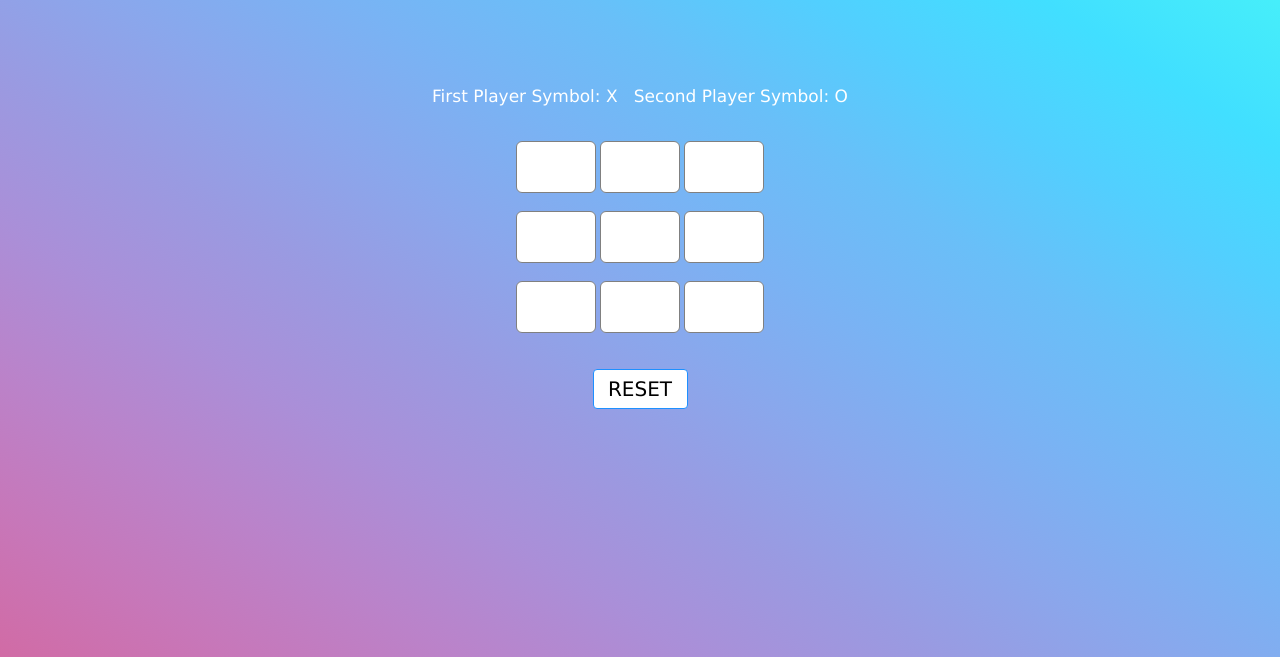
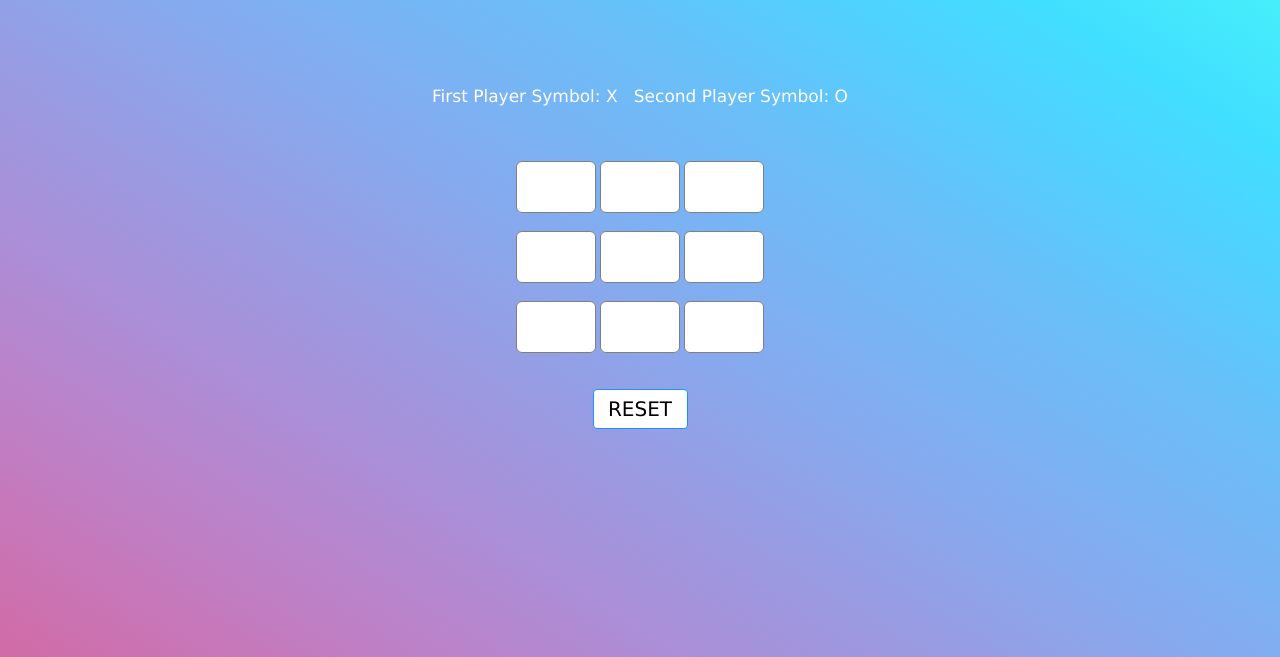
Before and after one commit to lalith050101/TIC-TAC-TOE, a plain HTML site: page index.html in a window 1280 px wide. Shown: the part 143-800 px from the top of the page. Drawn offline with Linux system fonts and the light colour scheme.

Commit message:
updated index

```diff
--- a/index.html
+++ b/index.html
@@ -15,7 +15,7 @@
 
         <p id="rules">
 	        First Player Symbol: X &nbsp;
-	        Second Player Symbol: O <br>
+	        Second Player Symbol: O <br><br>
         </p>
         <br>
 
```
